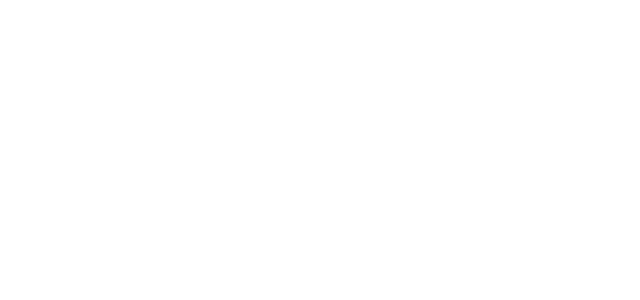
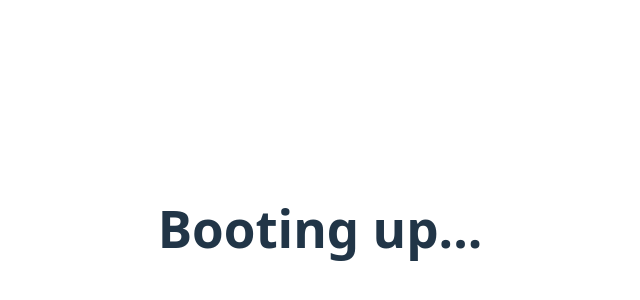
Before and after one commit to embe8/react-desktop-simulator, a React (Vite) app in the folder vite-desktop-simulator/: page /bootup in a window 1280 px wide. Before the commit this address had no page. Shown: the part 172-472 px from the top of the page, without its empty margins (320-960 px from the left). Built offline with nearby package versions, Linux system fonts and the light colour scheme; the HTML template or start-up script is replaced by a standard one.

Commit message:
Add bootup page

```diff
--- a/vite-desktop-simulator/src/App.jsx
+++ b/vite-desktop-simulator/src/App.jsx
@@ -3,6 +3,8 @@
 import reactLogo from './assets/react.svg'
 import viteLogo from '/vite.svg'
 import Desktop from './pages/Desktop';
+import Bootup from './pages/Bootup';
+
 import './App.css'
 
 function App() {
@@ -11,6 +13,8 @@
   return (
     <Routes>
       <Route index element={<Desktop />} />
+      <Route path="/bootup" element={<Bootup />} />
+
 
     </Routes>
   )
--- a/vite-desktop-simulator/src/pages/Bootup.jsx
+++ b/vite-desktop-simulator/src/pages/Bootup.jsx
@@ -1,5 +1,5 @@
 import { useState } from 'react';
-import '././Bootups.css';
+import './Bootup.css';
 
 function Bootup() {
     return (
```
